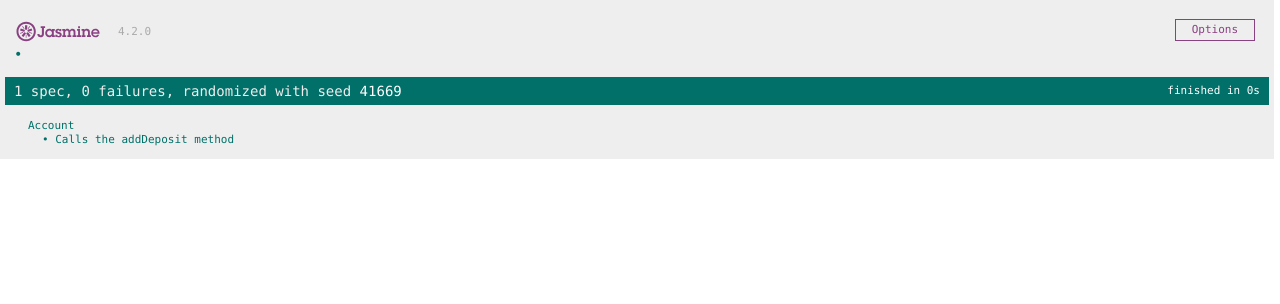
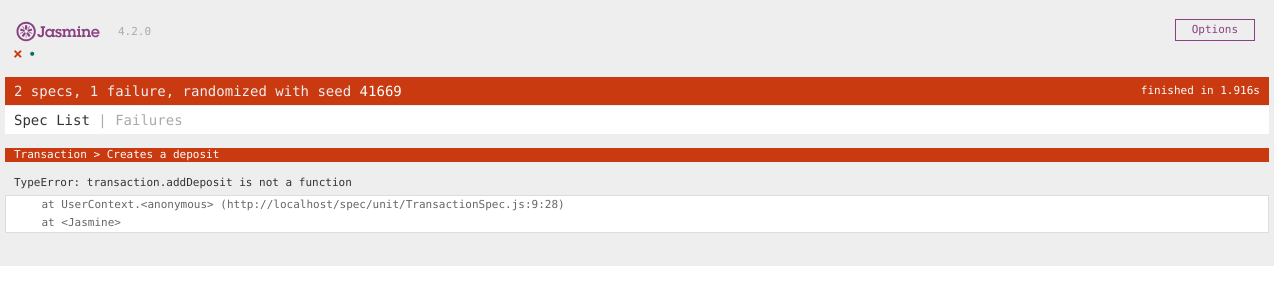
Before and after one commit to gjstirling/Bank-Kata-JS, a plain HTML site: page SpecRunner.html in a window 1280 px wide. Drawn offline with Linux system fonts and the light colour scheme.

Commit message:
Red for transaction first test

```diff
--- a/SpecRunner.html
+++ b/SpecRunner.html
@@ -15,11 +15,13 @@
 
   <!-- include source files here... -->
   <script src="src/Account.js"></script>
+  <script src="src/Transaction.js"></script>
 
   <!-- include spec files here... -->
   <script src="spec/SpecHelper.js"></script>
   <script src="spec/FeatureSpec.js"></script>
   <script src="spec/unit/AccountSpec.js"></script>
+  <script src="spec/unit/TransactionSpec.js"></script>
 
 </head>
 
--- /dev/null
+++ b/spec/unit/TransactionSpec.js
@@ -0,0 +1,12 @@
+
+describe('Transaction', () => {
+
+    beforeEach(() => {
+        transaction = new Transaction
+    })
+
+    it('Creates a deposit', ()=>{
+        expect(transaction.addDeposit(100.00)).toEqual({credit: 100.00, date: "29/06/2022"});
+    });
+
+});
--- /dev/null
+++ b/src/Transaction.js
@@ -0,0 +1,3 @@
+class Transaction {
+
+}
```
Also changed, not shown: src/Account.js (line endings or trailing spaces).
